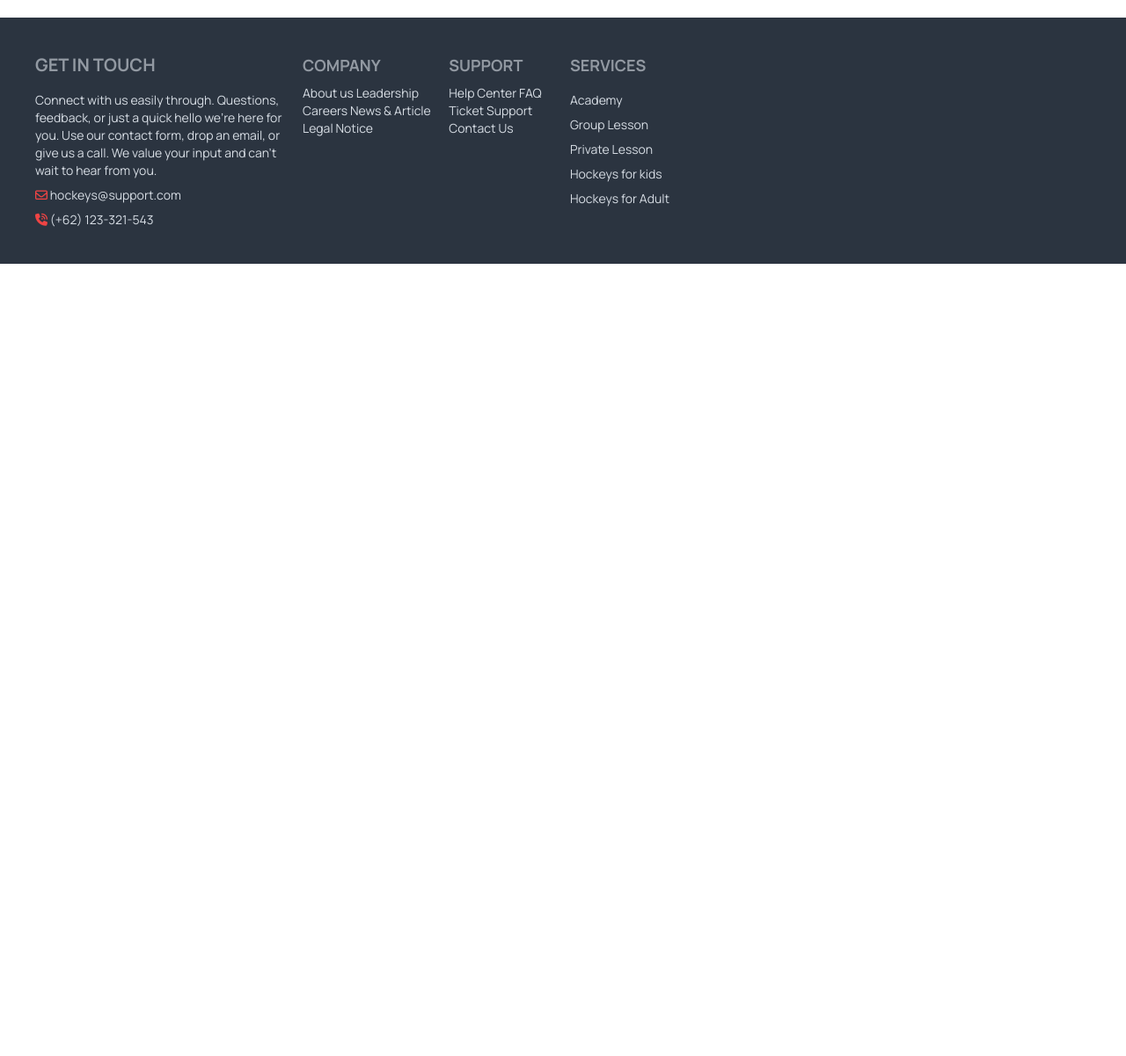
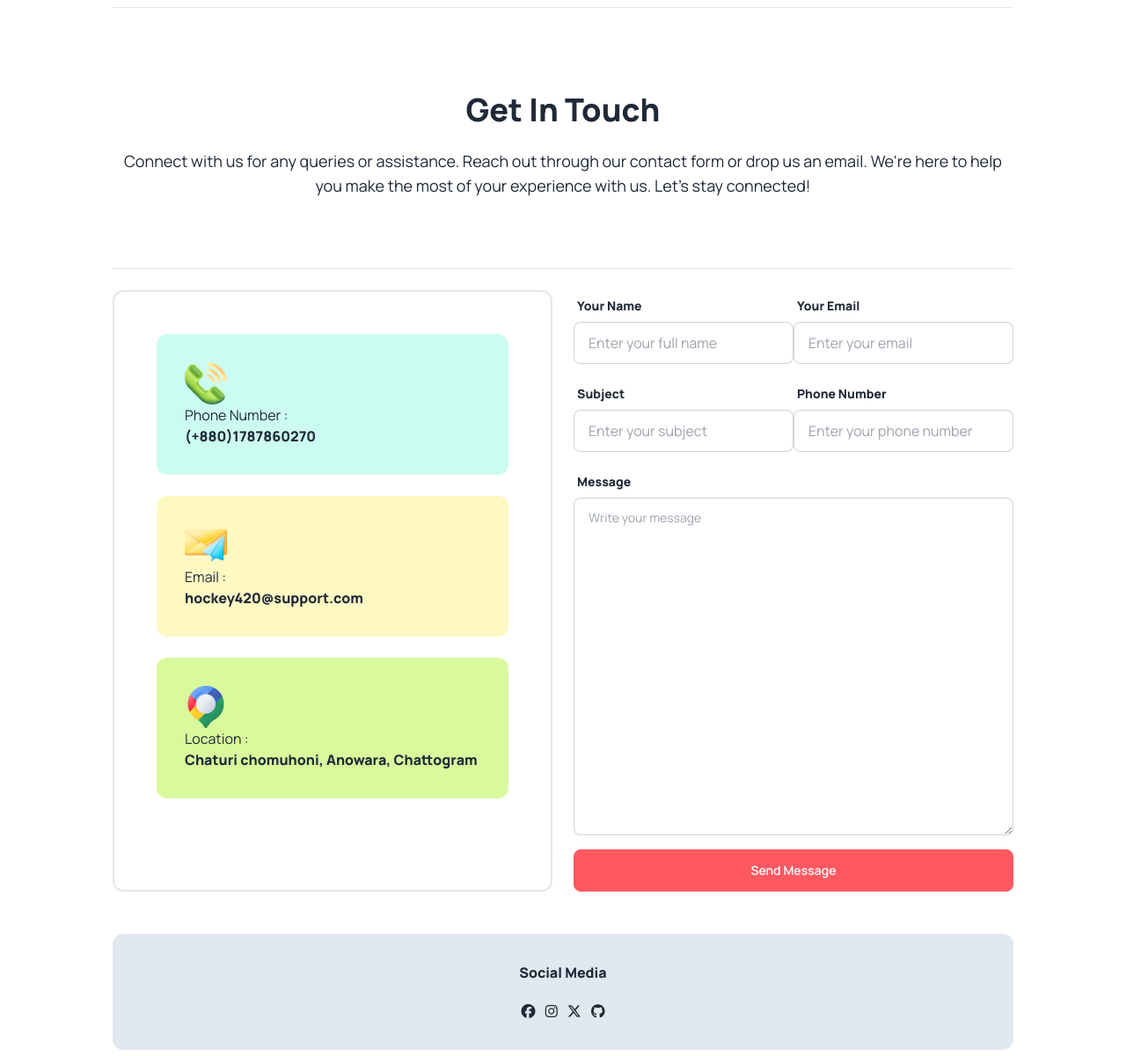
Before and after one commit to redowan114944/B9A3, a plain HTML site: page index.html in a window 1280 px wide. Shown: the part 4291-5492 px from the top of the page at 88% size. Before the commit the page ends 4591 px from the top, so only its background shows below. Drawn offline with nearby package versions, Linux system fonts and the light colour scheme.

Commit message:
fifth section added

```diff
--- a/index.html
+++ b/index.html
@@ -187,7 +187,9 @@
         <!-- third-section -->
         <section>
             <h1 class="mb-6 text-lg lg:text-4xl mt-16 lg:mt-24 font-extrabold text-center">Our New Products</h1>
-            <p class="text-sm lg:text-lg ml-auto mr-auto mb-2 lg:mb-20 text-center">Step into excellence with our newest arrivals a collection curated for unparalleled quality and contemporary style. Elevate your choices and embrace the latest in premium products.</p>
+            <p class="text-sm lg:text-lg ml-auto mr-auto mb-2 lg:mb-20 text-center">Step into excellence with our newest
+                arrivals a collection curated for unparalleled quality and contemporary style. Elevate your choices and
+                embrace the latest in premium products.</p>
             <div class="grid grid-cols-1 lg:grid-cols-2 gap-6">
                 <div class="flex flex-col lg:flex-row gap-3 border-2 rounded-2xl p-6 mb-6">
                     <img src="Images/5.png" alt="">
@@ -198,7 +200,8 @@
                             <p><i class="fa-regular fa-heart"></i> 200</p>
                         </div>
                         <h6 class="font-extrabold mt-3">World Cup Flags Football</h6>
-                        <p class="mt-3">Elevate your style with the 'World Cup Flags Football' jacket the perfect blend of
+                        <p class="mt-3">Elevate your style with the 'World Cup Flags Football' jacket the perfect blend
+                            of
                             fashion and
                             sports enthusiasm.</p>
                         <div class="flex gap-3 mt-3">
@@ -217,7 +220,8 @@
                             <p><i class="fa-regular fa-heart"></i> 200</p>
                         </div>
                         <h6 class="font-extrabold mt-3">World Cup Flags Football</h6>
-                        <p class="mt-3">Elevate your style with the 'World Cup Flags Football' jacket the perfect blend of
+                        <p class="mt-3">Elevate your style with the 'World Cup Flags Football' jacket the perfect blend
+                            of
                             fashion and
                             sports enthusiasm.</p>
                         <div class="flex gap-3 mt-3">
@@ -238,7 +242,8 @@
                             <p><i class="fa-regular fa-heart"></i> 200</p>
                         </div>
                         <h6 class="font-extrabold mt-3">World Cup Flags Football</h6>
-                        <p class="mt-3">Elevate your style with the 'World Cup Flags Football' jacket the perfect blend of
+                        <p class="mt-3">Elevate your style with the 'World Cup Flags Football' jacket the perfect blend
+                            of
                             fashion and
                             sports enthusiasm.</p>
                         <div class="flex gap-3 mt-3">
@@ -257,7 +262,8 @@
                             <p><i class="fa-regular fa-heart"></i> 200</p>
                         </div>
                         <h6 class="font-extrabold mt-3">World Cup Flags Football</h6>
-                        <p class="mt-3">Elevate your style with the 'World Cup Flags Football' jacket the perfect blend of
+                        <p class="mt-3">Elevate your style with the 'World Cup Flags Football' jacket the perfect blend
+                            of
                             fashion and
                             sports enthusiasm.</p>
                         <div class="flex gap-3 mt-3">
@@ -278,7 +284,8 @@
                             <p><i class="fa-regular fa-heart"></i> 200</p>
                         </div>
                         <h6 class="font-extrabold mt-3">World Cup Flags Football</h6>
-                        <p class="mt-3">Elevate your style with the 'World Cup Flags Football' jacket the perfect blend of
+                        <p class="mt-3">Elevate your style with the 'World Cup Flags Football' jacket the perfect blend
+                            of
                             fashion and
                             sports enthusiasm.</p>
                         <div class="flex gap-3 mt-3">
@@ -297,7 +304,8 @@
                             <p><i class="fa-regular fa-heart"></i> 200</p>
                         </div>
                         <h6 class="font-extrabold mt-3">World Cup Flags Football</h6>
-                        <p class="mt-3">Elevate your style with the 'World Cup Flags Football' jacket the perfect blend of
+                        <p class="mt-3">Elevate your style with the 'World Cup Flags Football' jacket the perfect blend
+                            of
                             fashion and
                             sports enthusiasm.</p>
                         <div class="flex gap-3 mt-3">
@@ -390,8 +398,91 @@
         </section>
 
         <!-- fifth-section -->
-        <section>
+        <section >
+            <br>
+            <hr>
+            <h1 class="mb-6 text-lg lg:text-4xl mt-16 lg:mt-24 font-extrabold text-center">Get In Touch</h1>
+            <p class="text-sm lg:text-lg ml-auto mr-auto mb-2 lg:mb-20 text-center">Connect with us for any queries or
+                assistance. Reach out through our contact form or drop us an email. We're here to help you make the most
+                of your experience with us. Let's stay connected!</p>
+            <hr>
+            <br>
+            <div class="grid grid-cols-1 lg:grid-cols-2 gap-6">
+                <div class="border-2 rounded-xl items-center justify-center p-12">
+                    <div class="bg-teal-100 rounded-xl p-8 mb-6">
+                        <img src="Images/Group 1171275317.png" alt="">
+                        <p>Phone Number : </p>
+                        <p class="font-extrabold">(+880)1787860270</p>
+                    </div>
+                    <div class="bg-yellow-100 rounded-xl p-8 mb-6">
+                        <img src="Images/Group 1171275318.png" alt="">
+                        <p>Email : </p>
+                        <p class="font-extrabold">hockey420@support.com</p>
+                    </div>
+                    <div class="bg-lime-200 rounded-xl p-8 mb-6">
+                        <img src="Images/Group 1171275321.png" alt="">
+                        <p>Location : </p>
+                        <p class="font-extrabold">Chaturi chomuhoni, Anowara, Chattogram</p>
+                    </div>
+                </div>
 
+                <div>
+                    <div class="grid grid-cols-1 lg:grid-cols-2">
+                        <label class="form-control w-full max-w-xs">
+                            <div class="label">
+                                <span class="label-text font-extrabold">Your Name</span>
+                            </div>
+                            <input type="text" placeholder="Enter your full name" class="input input-bordered w-full max-w-xs" />
+                            <div class="label">
+                            </div>
+                        </label>
+                        <label class="form-control w-full max-w-xs">
+                            <div class="label">
+                                <span class="label-text font-extrabold">Your Email</span>
+                            </div>
+                            <input type="text" placeholder="Enter your email" class="input input-bordered w-full max-w-xs" />
+                            <div class="label">
+                            </div>
+                        </label>
+                    </div>
+                    <div class="grid grid-cols-1 lg:grid-cols-2">
+                        <label class="form-control w-full max-w-xs">
+                            <div class="label">
+                                <span class="label-text font-extrabold">Subject</span>
+                            </div>
+                            <input type="text" placeholder="Enter your subject" class="input input-bordered w-full max-w-xs" />
+                            <div class="label">
+                            </div>
+                        </label>
+                        <label class="form-control w-full max-w-xs">
+                            <div class="label">
+                                <span class="label-text font-extrabold">Phone Number</span>
+                            </div>
+                            <input type="text" placeholder="Enter your phone number" class="input input-bordered w-full max-w-xs" />
+                            <div class="label">
+                            </div>
+                        </label>
+                    </div>
+                    <label class="form-control">
+                        <div class="label">
+                          <span class="label-text font-extrabold">Message</span>
+                        </div>
+                        <textarea class="textarea textarea-bordered h-40 lg:h-96" placeholder="Write your message"></textarea>
+                        <div class="label">
+                        </div>
+                      </label>
+                      <button class="btn btn-error text-white w-full">Send Message</button>
+                </div>
+            </div>
+            <div class="text-center bg-slate-200 rounded-xl p-8 mt-12">
+                <h1 class="pb-5 font-extrabold">Social Media</h1>
+                <div>
+                    <i class="fa-brands fa-facebook mr-2"></i>
+                    <i class="fa-brands fa-instagram mr-2"></i>
+                    <i class="fa-brands fa-x-twitter mr-2"></i>
+                    <i class="fa-brands fa-github"></i>
+                </div>
+            </div>
         </section>
     </main>
 
```
